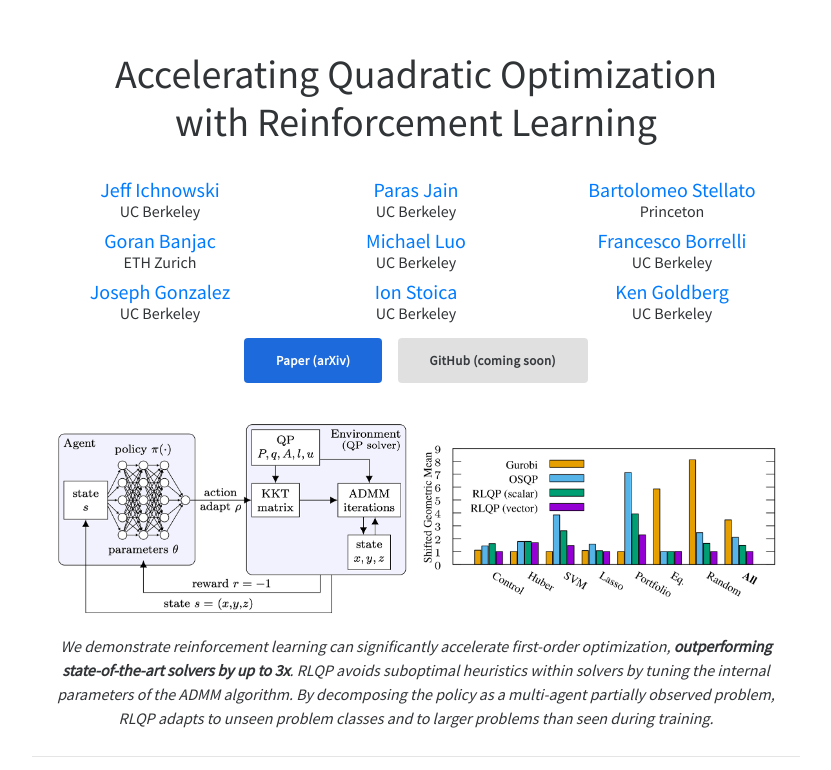
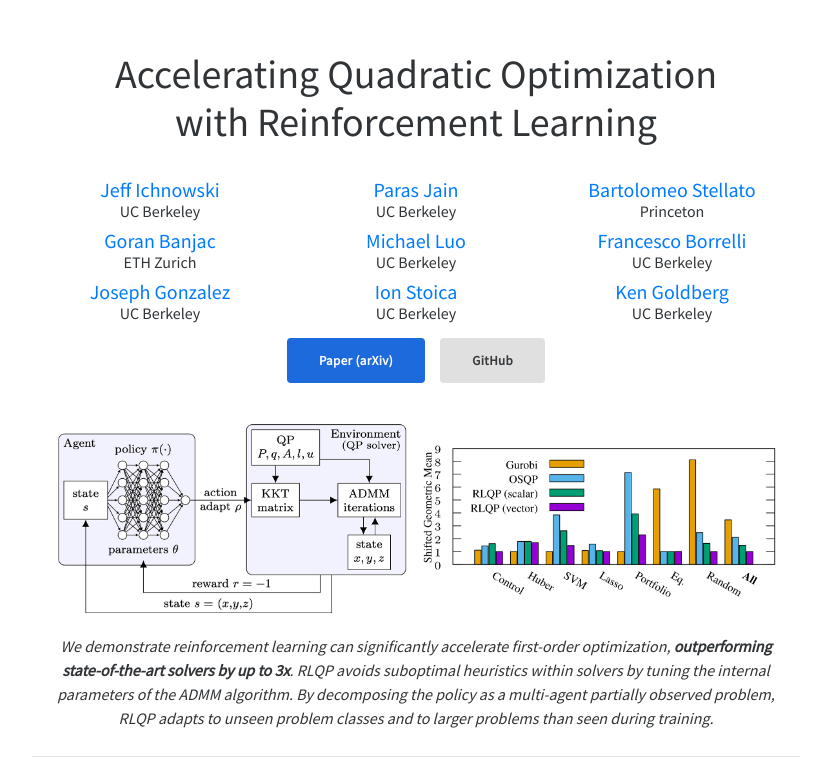
Before and after one commit to BerkeleyAutomation/rlqp, a plain HTML site: page index.html in a window 1280 px wide. Shown: the top 770 px of the page, without its empty margins (224-1055 px from the left). Drawn offline with nearby package versions, Linux system fonts and the light colour scheme.

Commit message:
Update index.html

```diff
--- a/index.html
+++ b/index.html
@@ -78,7 +78,7 @@
         </div>
         <div class="buttons" style="margin-bottom: 8px;">
             <a class="btn btn-primary" role="button" href="">Paper (arXiv)</a>
-            <a class="btn btn-light" role="button" href="https://github.com/jeffi/rlqp">GitHub (coming soon)</a>
+            <a class="btn btn-light" role="button" href="https://github.com/berkeleyautomation/rlqp">GitHub</a>
         </div>
         <br />
         <div class="container" style="max-width: 768px;">
```
